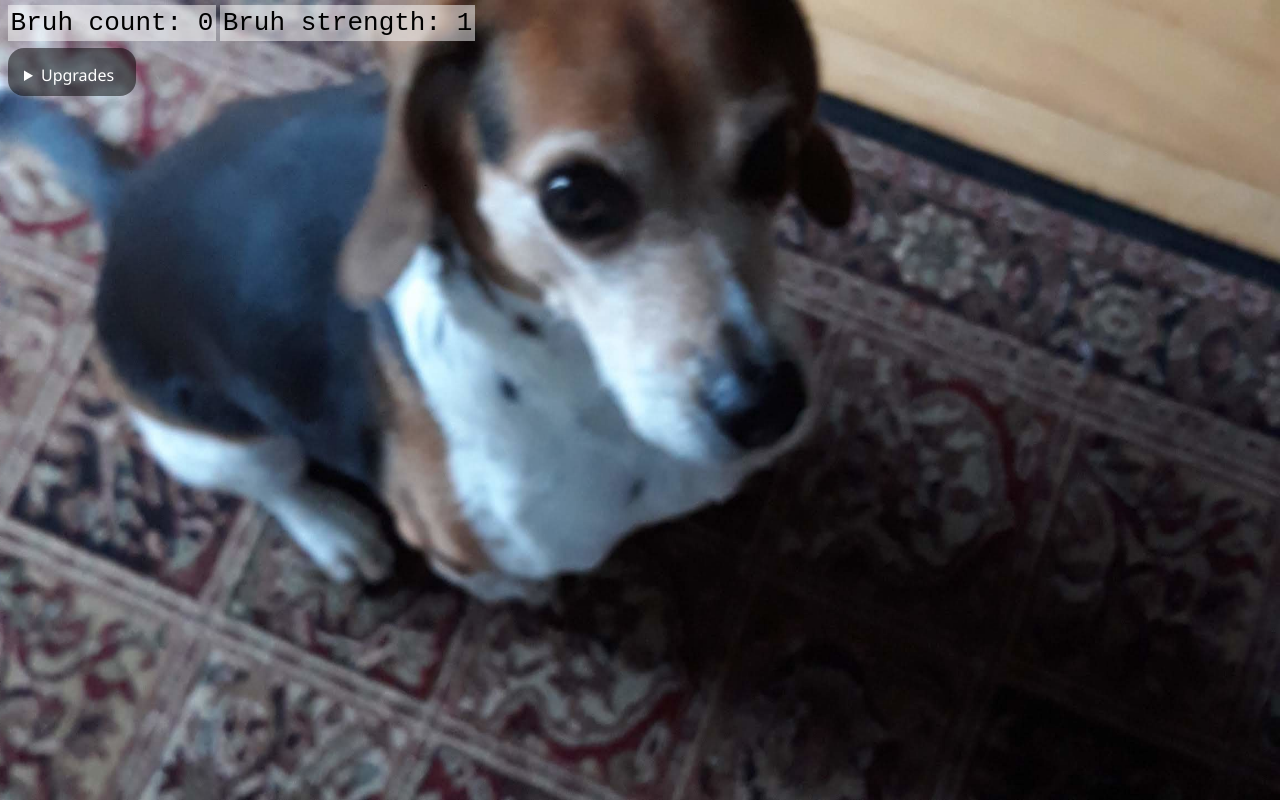
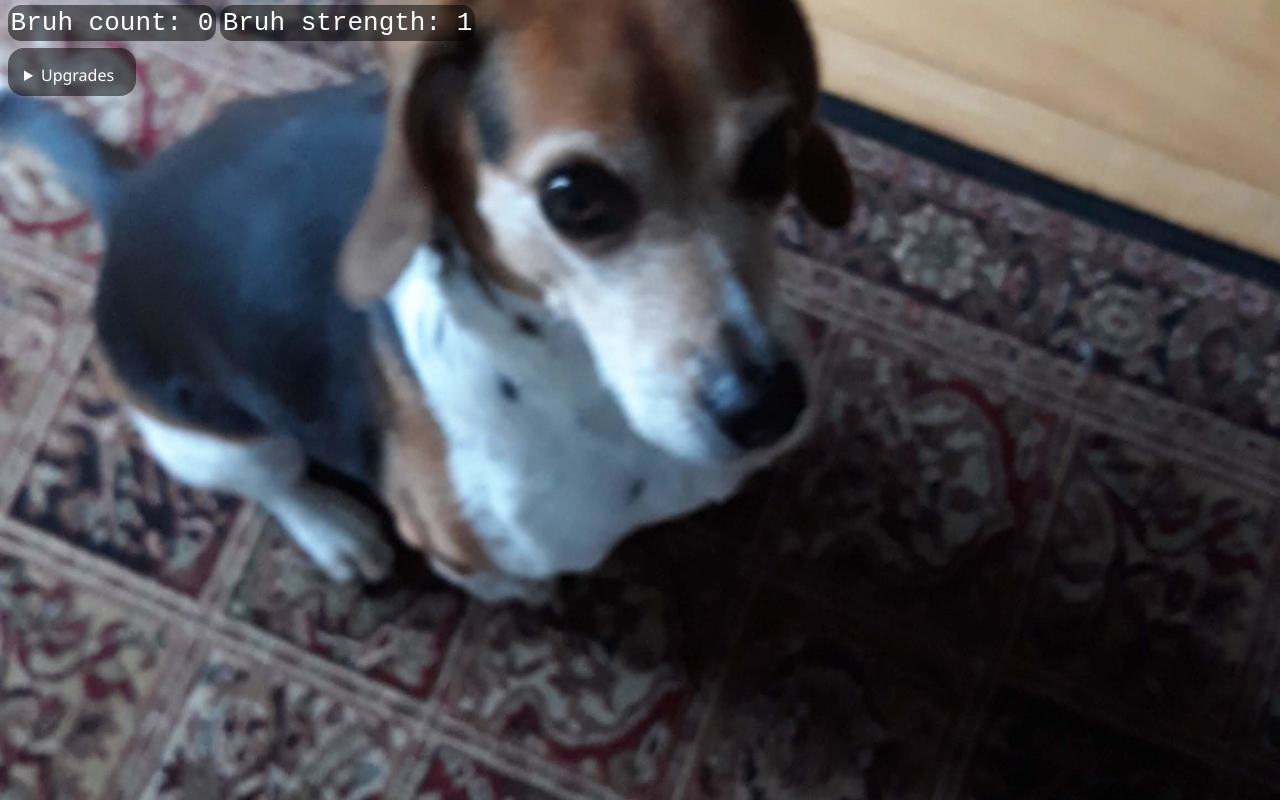
Before and after one commit to Jack5079/bark-beagle, a plain HTML site: page index.html in a window 1280 px wide. Drawn offline with Linux system fonts and the light colour scheme.

Commit message:
counter ui change

```diff
--- a/style.css
+++ b/style.css
@@ -29,5 +29,10 @@ button {
 
 
 .counter {
-  font-family: monospace; font-size: 2em; background: rgba(255, 255, 255, 0.5); padding: 0.1em;
+  font-family: monospace;
+  font-size: 2em;
+   padding: 0.1em;
+   color: white;
+   border-radius: 0.5em;
+   background: rgba(0, 0, 0, 0.5);
 }
```
